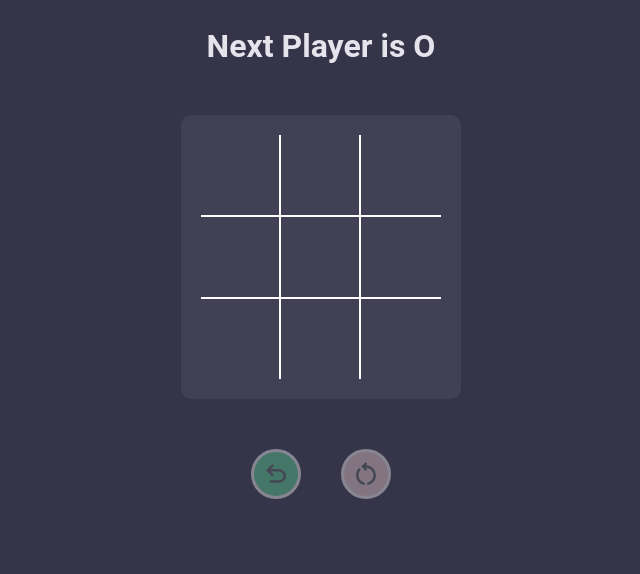
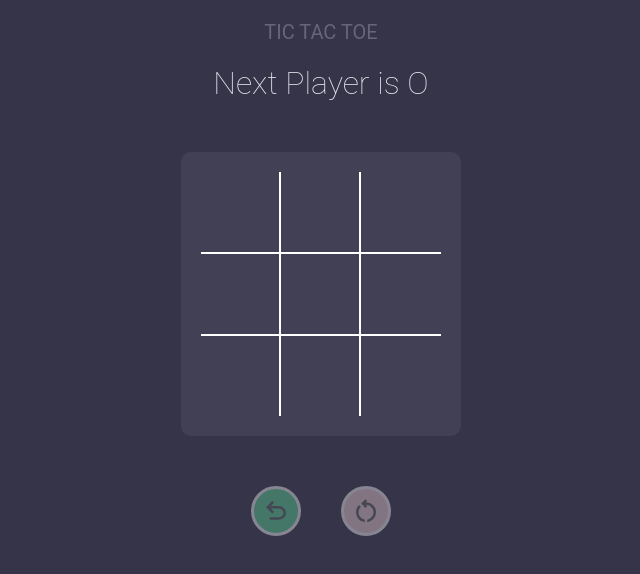
Before and after one commit to piyushmahatoGit/tictactoe-game, a React (Vite) app: page / in a window 1280 px wide. Shown: the top 574 px of the page, without its empty margins (319-959 px from the left). Built offline with nearby package versions, Linux system fonts and the light colour scheme.

Commit message:
added title

```diff
--- a/src/App.jsx
+++ b/src/App.jsx
@@ -63,6 +63,7 @@ function App() {
 
   return (
     <div className='app'>
+     <p style={{color:"rgb(103, 101, 121)"}}>TIC TAC TOE</p>
       <StatusMessage winner={winner} gamingBoard={gamingBoard} />
       <Board squares={gamingBoard.squares} handleSquareClick={handleSquareClick} winningSquare={winningSquare}  />
       <div className='btns'>
--- a/src/styles.scss
+++ b/src/styles.scss
@@ -71,8 +71,9 @@ button {
 .status-message {
   color: #e5e4ec;
 	margin-bottom: 50px;
+  margin-top: 0px;
 	font-size: 2rem;
-	font-weight:bold;
+	font-weight:lighter;
 	span {
 	  font-weight: normal;
 	}
```
